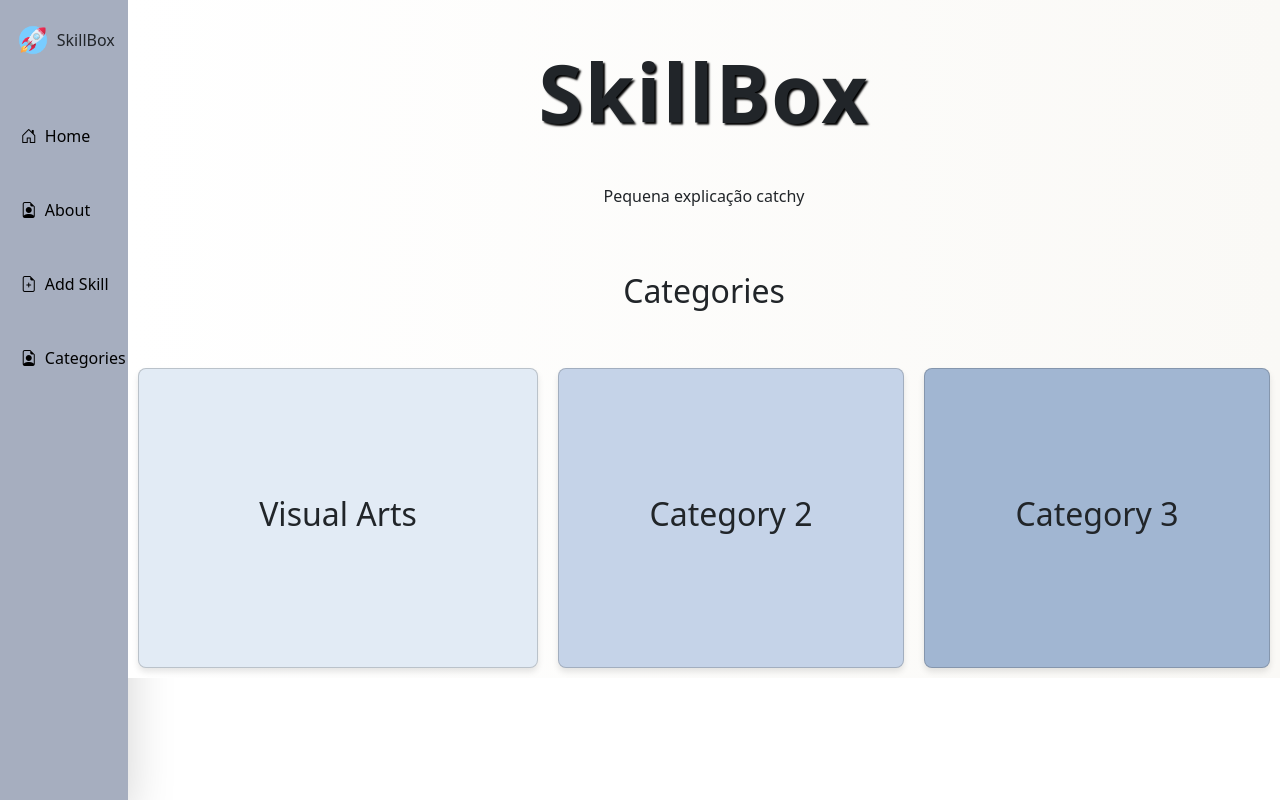
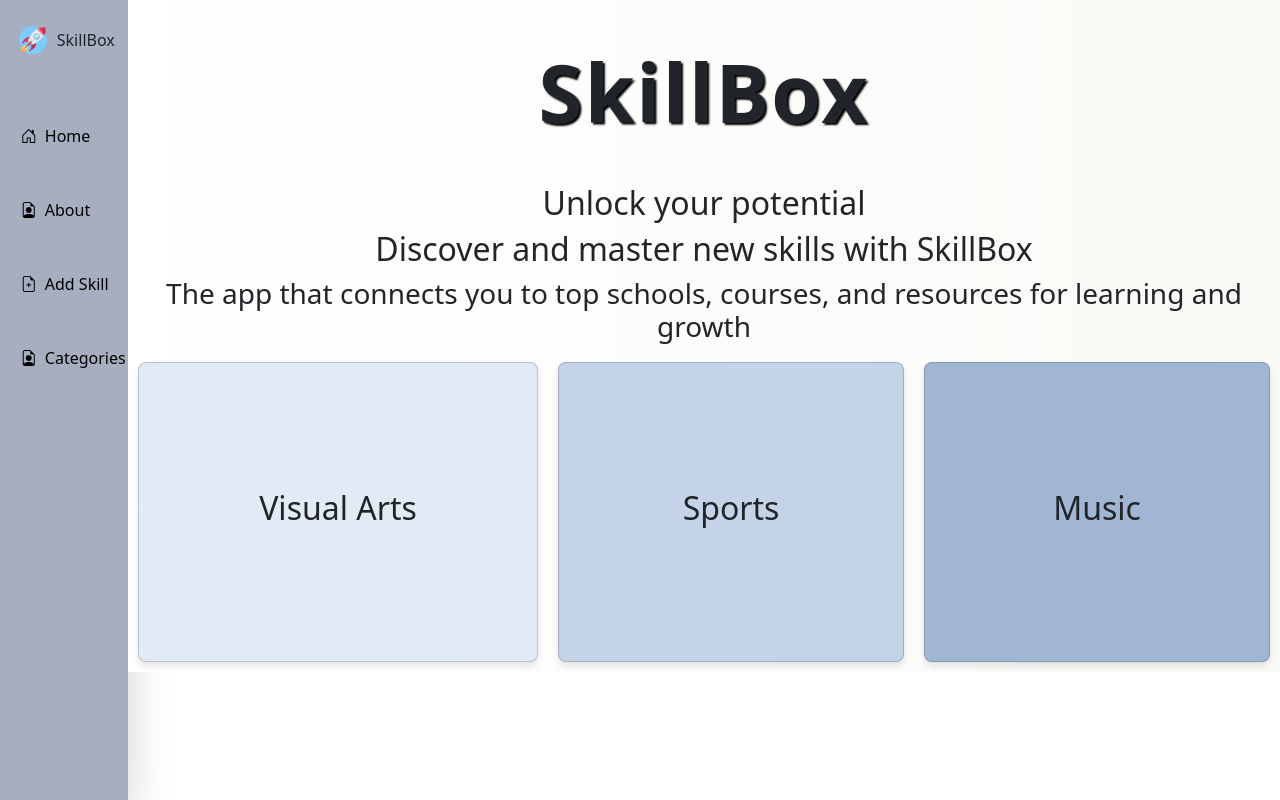
Before and after one commit to New-Skill-App/New-skill-app-2, a React (Vite) app: page / in a window 1280 px wide. Built offline with nearby package versions, Linux system fonts and the light colour scheme.

Commit message:
added descriptions to homepage, aboutpage and fixed notFoundPage

```diff
--- a/src/components/pages/AboutPage.jsx
+++ b/src/components/pages/AboutPage.jsx
@@ -1,9 +1,14 @@
 function AboutPage () {
     return (
       <div className="about-container">
-        <h2 className="about-title">About SkillBox</h2>
+        <h1 className="about-title">About SkillBox</h1>
+
+        <h2>Looking to learn something new?</h2>
+        <h3>Discover and master new skills with SkillBox—the ultimate app for discovering schools, courses, and resources to master new skills. Whether you're learning for personal growth or career advancement, SkillBox connects you to a world of opportunities to level up in any field. Explore, learn, and grow.</h3>
+
+        <h3>Your next skill is just a tap away!</h3>
         <p>
-          {`bla bla bla talk about the project`}
+        SkillBox is your all-in-one platform for personal and professional growth. With a vast collection of top-rated schools, online courses, and curated resources, SkillBox helps you discover and develop the skills you need to succeed. Whether you're looking to improve your creativity, dive into tech, or advance your career, SkillBox connects you to the best learning opportunities. From beginner to expert, SkillBox makes skill-building accessible, engaging, and easy to navigate. Start your learning journey today and unlock endless possibilities!
         </p>
       </div>
     );
--- a/src/components/pages/HomePage.jsx
+++ b/src/components/pages/HomePage.jsx
@@ -9,18 +9,23 @@ function HomePage() {
                     SkillBox
                 </h1>
 
+                <div className="d-flex justify-content-center align-items-center">
+                    <h2 className="text-center">Unlock your potential</h2>
+                </div>
 
                 <div className="d-flex justify-content-center align-items-center">
-                    <p className="text-center">Pequena explicação catchy</p>
+                    <h2 className="text-center">Discover and master new skills with SkillBox</h2>
                 </div>
+
+                <div className="d-flex justify-content-center align-items-center">
+                    <h3 className="text-center">The app that connects you to top schools, courses, and resources for learning and growth</h3>
+                </div>
+
             </div>
-
-            <h2 className="m-5">Categories</h2>
 
 
             <div className="card-container">
                 <NavLink to="/visual-arts-page">
-
                     <div
                         className=" card card-1">
                         <h2>Visual Arts</h2>
@@ -29,13 +34,15 @@ function HomePage() {
 
                 <div
                     className="card card-2">
-                    <h2>Category 2</h2>
+                    <h2>Sports</h2>
                 </div>
 
                 <div
                     className="card card-3">
-                    <h2>Category 3</h2>
+                    <h2>Music</h2>
                 </div>
+
+
             </div>
         </div >
     )
--- a/src/components/pages/NotFoundPage.jsx
+++ b/src/components/pages/NotFoundPage.jsx
@@ -1,8 +1,10 @@
 function NotFoundPage() {
-    <div className="about-container">
-        <h1>404 - Page Not Found</h1>
-        <p>The page you are looking for does not exist.</p>
-    </div>
+    return (
+        <div className="full-screen-container d-flex flex-column align-items-center 100vh position-fixed">
+            <h1 >404 - Page Not Found</h1>
+            <p>The page you are looking for does not exist.</p>
+        </div>
+    )
 }
 
 
```
